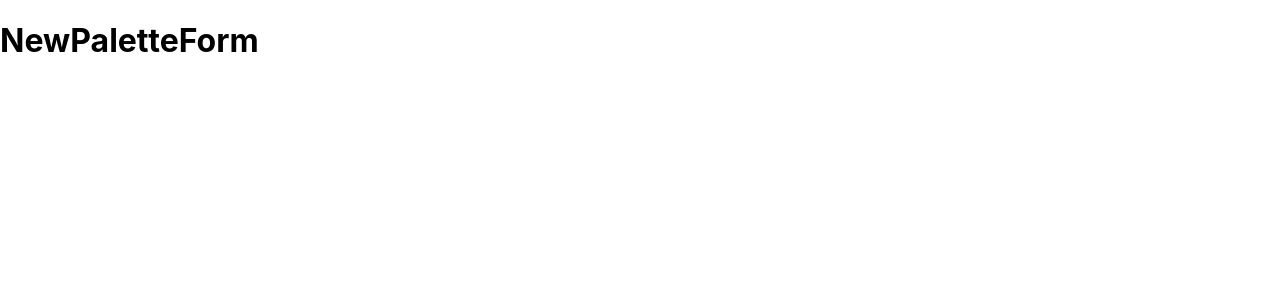
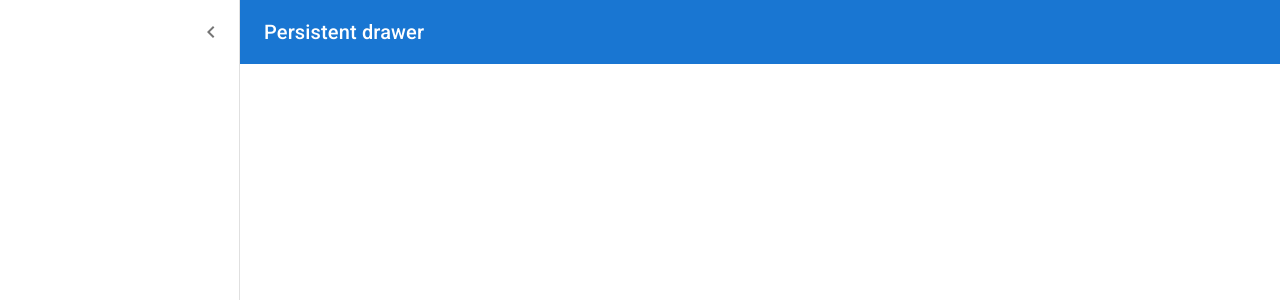
Before and after one commit to Yogeshkumar-krishnamoorthy/colors-app, a React (Create React App) app: page /palette/new in a window 1280 px wide. Shown: the top 300 px of the page. Built offline with nearby package versions, Linux system fonts and the light colour scheme.

Commit message:
added drawer to new palette form

```diff
--- a/src/NewPaletteForm.js
+++ b/src/NewPaletteForm.js
@@ -1,10 +1,125 @@
-import React from "react";
+import React, { useState } from "react";
+import { styled, useTheme } from "@mui/material/styles";
+import Box from "@mui/material/Box";
+import Drawer from "@mui/material/Drawer";
+import CssBaseline from "@mui/material/CssBaseline";
+import MuiAppBar from "@mui/material/AppBar";
+import Toolbar from "@mui/material/Toolbar";
+import Typography from "@mui/material/Typography";
+import IconButton from "@mui/material/IconButton";
+import MenuIcon from "@mui/icons-material/Menu";
+import ChevronLeftIcon from "@mui/icons-material/ChevronLeft";
+import ChevronRightIcon from "@mui/icons-material/ChevronRight";
+
+const drawerWidth = 240;
+
+const Main = styled("main", { shouldForwardProp: (prop) => prop !== "open" })(
+  ({ theme, open }) => ({
+    flexGrow: 1,
+    padding: theme.spacing(3),
+    transition: theme.transitions.create("margin", {
+      easing: theme.transitions.easing.sharp,
+      duration: theme.transitions.duration.leavingScreen,
+    }),
+    marginLeft: `-${drawerWidth}px`,
+    ...(open && {
+      transition: theme.transitions.create("margin", {
+        easing: theme.transitions.easing.easeOut,
+        duration: theme.transitions.duration.enteringScreen,
+      }),
+      marginLeft: 0,
+    }),
+  })
+);
+
+const AppBar = styled(MuiAppBar, {
+  shouldForwardProp: (prop) => prop !== "open",
+})(({ theme, open }) => ({
+  boxShadow: "none",
+  transition: theme.transitions.create(["margin", "width"], {
+    easing: theme.transitions.easing.sharp,
+    duration: theme.transitions.duration.leavingScreen,
+  }),
+  ...(open && {
+    width: `calc(100% - ${drawerWidth}px)`,
+    marginLeft: `${drawerWidth}px`,
+    boxShadow: "none",
+    transition: theme.transitions.create(["margin", "width"], {
+      easing: theme.transitions.easing.easeOut,
+      duration: theme.transitions.duration.enteringScreen,
+    }),
+  }),
+}));
+
+const DrawerHeader = styled("div")(({ theme }) => ({
+  display: "flex",
+  alignItems: "center",
+  padding: theme.spacing(0, 1),
+  // necessary for content to be below app bar
+  ...theme.mixins.toolbar,
+  justifyContent: "flex-end",
+}));
 
 const NewPaletteForm = () => {
+  const theme = useTheme();
+  const [open, setOpen] = useState(true);
+
+  const handleDrawerOpen = () => {
+    setOpen(true);
+  };
+
+  const handleDrawerClose = () => {
+    setOpen(false);
+  };
+
   return (
-    <div>
-      <h1>NewPaletteForm</h1>
-    </div>
+    <Box sx={{ display: "flex" }}>
+      <CssBaseline />
+      <AppBar position="fixed" open={open}>
+        <Toolbar>
+          <IconButton
+            color="inherit"
+            aria-label="open drawer"
+            onClick={handleDrawerOpen}
+            edge="start"
+            sx={{ mr: 2, ...(open && { display: "none" }) }}
+          >
+            <MenuIcon />
+          </IconButton>
+          <Typography variant="h6" noWrap component="div">
+            Persistent drawer
+          </Typography>
+        </Toolbar>
+      </AppBar>
+      <Drawer
+        sx={{
+          width: drawerWidth,
+          flexShrink: 0,
+          "& .MuiDrawer-paper": {
+            width: drawerWidth,
+            boxSizing: "border-box",
+          },
+        }}
+        variant="persistent"
+        anchor="left"
+        open={open}
+      >
+        <DrawerHeader>
+          <IconButton onClick={handleDrawerClose}>
+            {theme.direction === "ltr" ? (
+              <ChevronLeftIcon />
+            ) : (
+              <ChevronRightIcon />
+            )}
+          </IconButton>
+        </DrawerHeader>
+        {/* color picker goes here */}
+      </Drawer>
+      <Main open={open}>
+        <DrawerHeader />
+        {/* picked colors goes here */}
+      </Main>
+    </Box>
   );
 };
 
```
